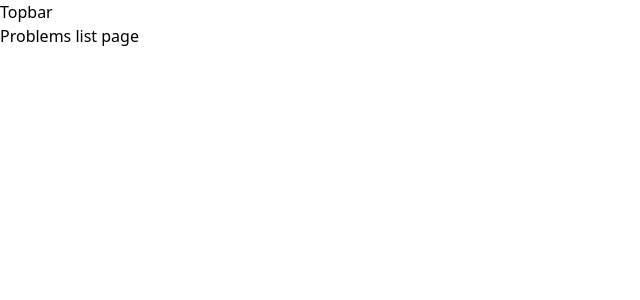
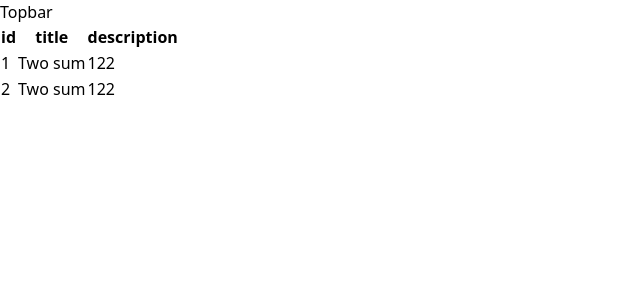
Before and after one commit to joelbalcaen/yeetcode-frontend, a React (Vite) app: page / in a window 1280 px wide. Shown: the top 300 px of the page, without its empty margins (0-640 px from the left). Built offline with nearby package versions, Linux system fonts and the light colour scheme; data requests are answered from the project's data file.

Commit message:
add json-server, add tanstack react-table

```diff
--- /dev/null
+++ b/db.json
@@ -0,0 +1,6 @@
+{
+  "problems": [
+    { "id": 1, "title": "Two sum", "description": "122" },
+    { "id": 2, "title": "Two sum", "description": "122" }
+  ]
+}
--- a/package.json
+++ b/package.json
@@ -7,10 +7,13 @@
     "dev": "vite",
     "build": "tsc && vite build",
     "lint": "eslint . --ext ts,tsx --report-unused-disable-directives --max-warnings 0",
-    "preview": "vite preview"
+    "preview": "vite preview",
+    "json-sever": "json-server -p 8080 db.json"
   },
   "dependencies": {
+    "@tanstack/react-table": "^8.13.2",
     "axios": "^1.6.7",
+    "json-server": "^1.0.0-alpha.23",
     "react": "^18.2.0",
     "react-dom": "^18.2.0",
     "react-router-dom": "^6.22.3"
--- /dev/null
+++ b/src/apis/problems/problems-api.ts
@@ -0,0 +1,4 @@
+import axios from "axios";
+import { Problem } from "./problems-models";
+
+export const getAllProblems = () => axios.get<Array<Problem>>("http://localhost:8080/problems").then(res => res.data)
--- a/src/apis/problems/problemsApi.ts
+++ /dev/null
@@ -1,4 +0,0 @@
-import axios from "axios";
-
-
-export const getAllProblems = () => {}
--- a/src/pages/ProblemPage.tsx
+++ b/src/pages/ProblemPage.tsx
@@ -1,3 +1,5 @@
 export default function ProblemPage() {
+
+
     return <div>Problem page</div>
 }
--- a/src/pages/ProblemsListPage.tsx
+++ b/src/pages/ProblemsListPage.tsx
@@ -1,3 +1,72 @@
+import {
+  ColumnDef,
+  Header,
+  createColumnHelper,
+  flexRender,
+  getCoreRowModel,
+  useReactTable,
+} from "@tanstack/react-table";
+import { getAllProblems } from "../apis/problems/problems-api";
+import { Problem } from "../apis/problems/problems-models";
+import { useEffect, useState } from "react";
+
+const columnHelper = createColumnHelper<Problem>();
+
+const columns = [
+  columnHelper.accessor("id", {
+    cell: (info) => info.getValue(),
+  }),
+  columnHelper.accessor("title", {
+    cell: (info) => info.getValue(),
+  }),
+  columnHelper.accessor("description", {
+    cell: (info) => info.getValue(),
+  }),
+  // type cast is necessary here because https://github.com/TanStack/table/issues/4241
+] as ColumnDef<Problem, unknown>[];
+
 export default function ProblemsListPage() {
-  return <>Problems list page</>;
+  const [data, setData] = useState<Array<Problem>>([]);
+
+  useEffect(() => {
+    getAllProblems().then((problems) => setData(problems));
+  }, []);
+
+  const table = useReactTable<Problem>({
+    data,
+    columns,
+    getCoreRowModel: getCoreRowModel(),
+  });
+
+  const renderHeader = (header: Header<Problem, unknown>) => {
+    return (
+      <th key={header.id}>
+        {header.isPlaceholder
+          ? null
+          : flexRender(header.column.columnDef.header, header.getContext())}
+      </th>
+    );
+  }
+
+  return (
+    <table>
+      <thead>
+        {table.getHeaderGroups().map((headerGroup) => (
+          <tr key={headerGroup.id}>{headerGroup.headers.map(renderHeader)}</tr>
+        ))}
+      </thead>
+
+      <tbody>
+        {table.getRowModel().rows.map((row) => (
+          <tr key={row.id}>
+            {row.getVisibleCells().map((cell) => (
+              <td key={cell.id}>
+                {flexRender(cell.column.columnDef.cell, cell.getContext())}
+              </td>
+            ))}
+          </tr>
+        ))}
+      </tbody>
+    </table>
+  );
 }
```
Also changed, not shown: src/apis/problems/problems-models.ts (renamed from src/apis/problems/models.ts), 1 other file (tests, documents, lock files or other folders).
